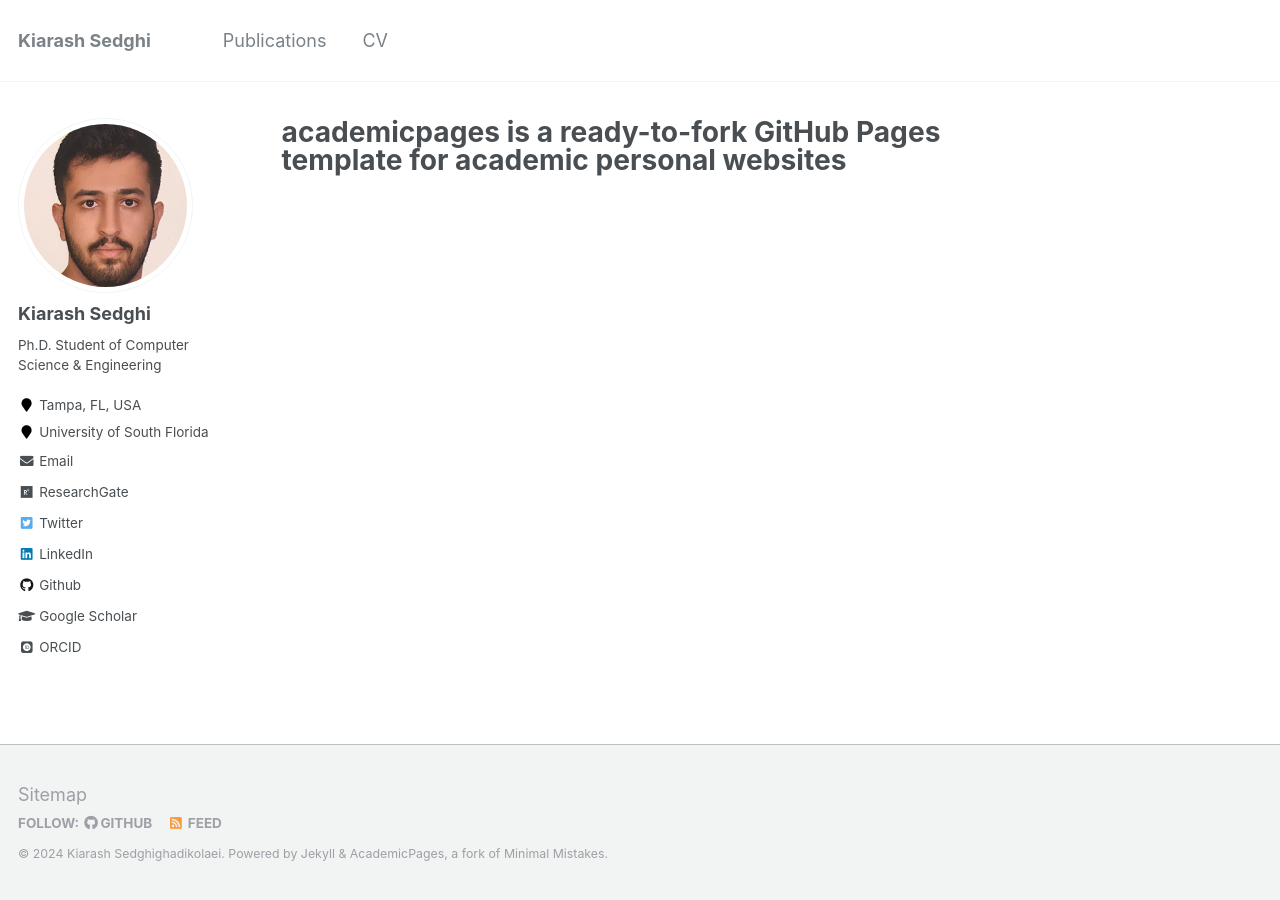
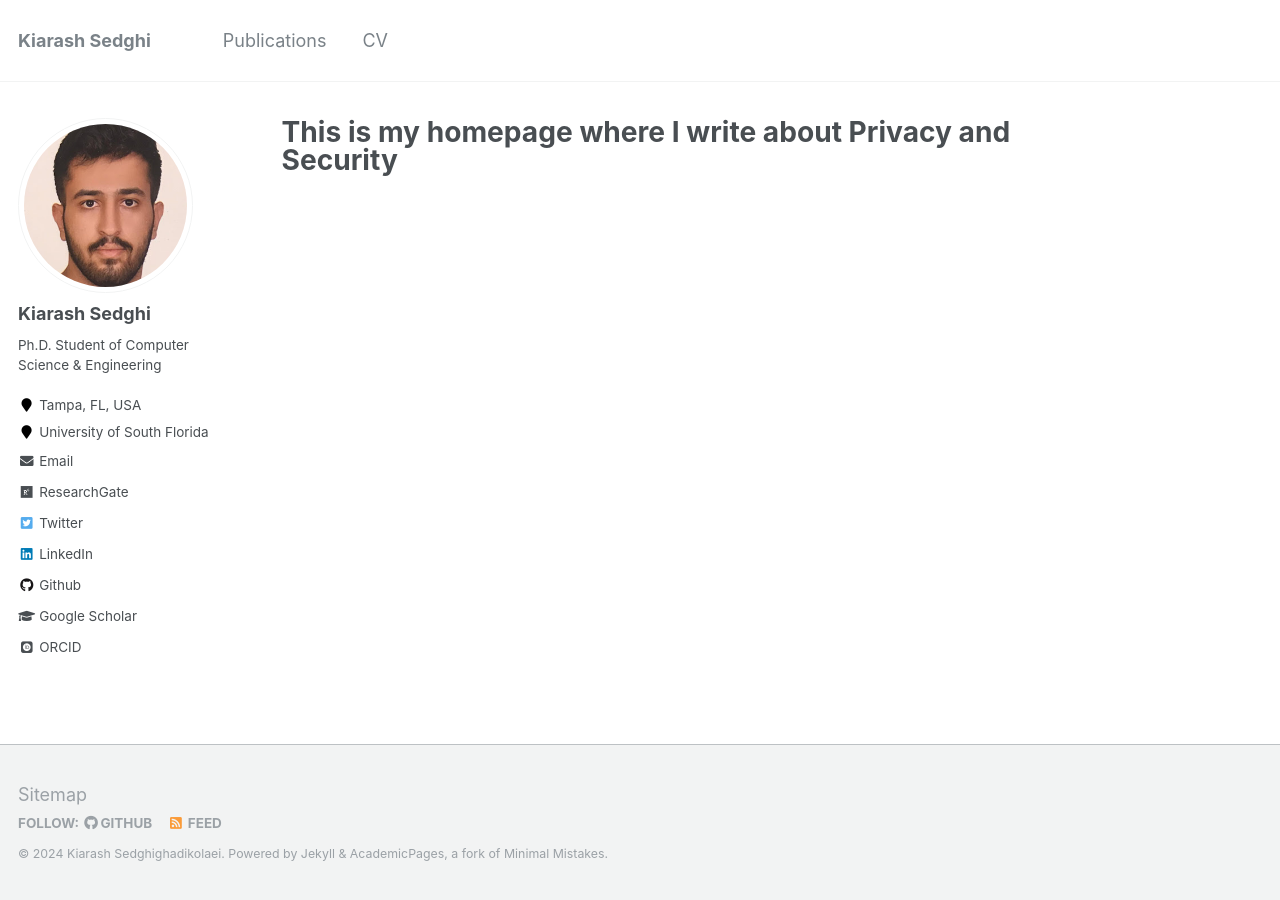
Before and after one commit to kiarashsedghigh/kiarashsedghigh.github.io, a Jekyll site: the page built from _pages/about.md, in a window 1280 px wide. Built offline with Jekyll 4.4.1, drawn with Linux system fonts in a browser that asks for light colours; some web fonts are replaced.

Commit message:
Update about.md

```diff
--- a/_pages/about.md
+++ b/_pages/about.md
@@ -1,6 +1,6 @@
 ---
 permalink: /
-title: "academicpages is a ready-to-fork GitHub Pages template for academic personal websites"
+title: "This is my homepage where I write about Privacy and Security"
 excerpt: "About me"
 author_profile: true
 redirect_from:
```
